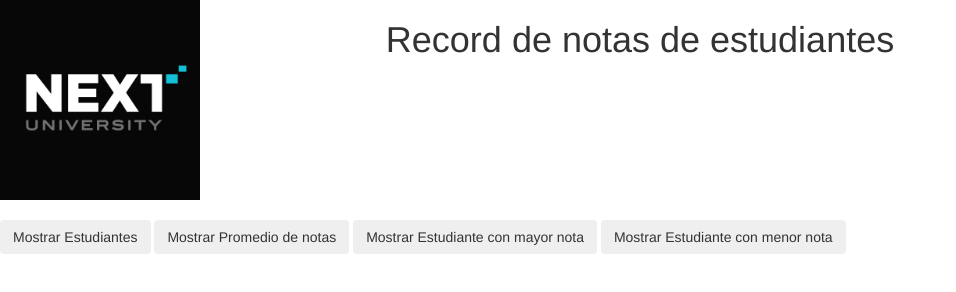
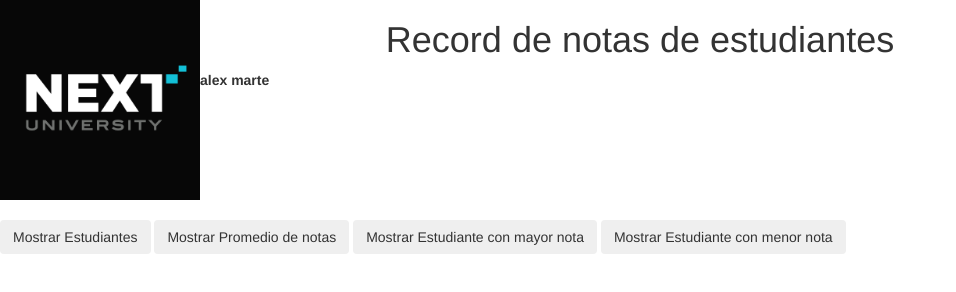
Before and after one commit to Franklinmarte/prueba, a plain HTML site: page index.html in a window 1280 px wide. Shown: the whole page, without its empty margins (0-956 px from the left). Drawn offline with Linux system fonts and the light colour scheme.

Commit message:
Agregue una linea de texto a la pagina en el titulo

```diff
--- a/index.html
+++ b/index.html
@@ -10,6 +10,7 @@
 <div id="container">
 	<div id="perfil">
 		<h1>Record de notas de estudiantes</h1>
+		<b>alex marte</b>
 		<img src="img/perfil.png">
 
 	</div>
```
